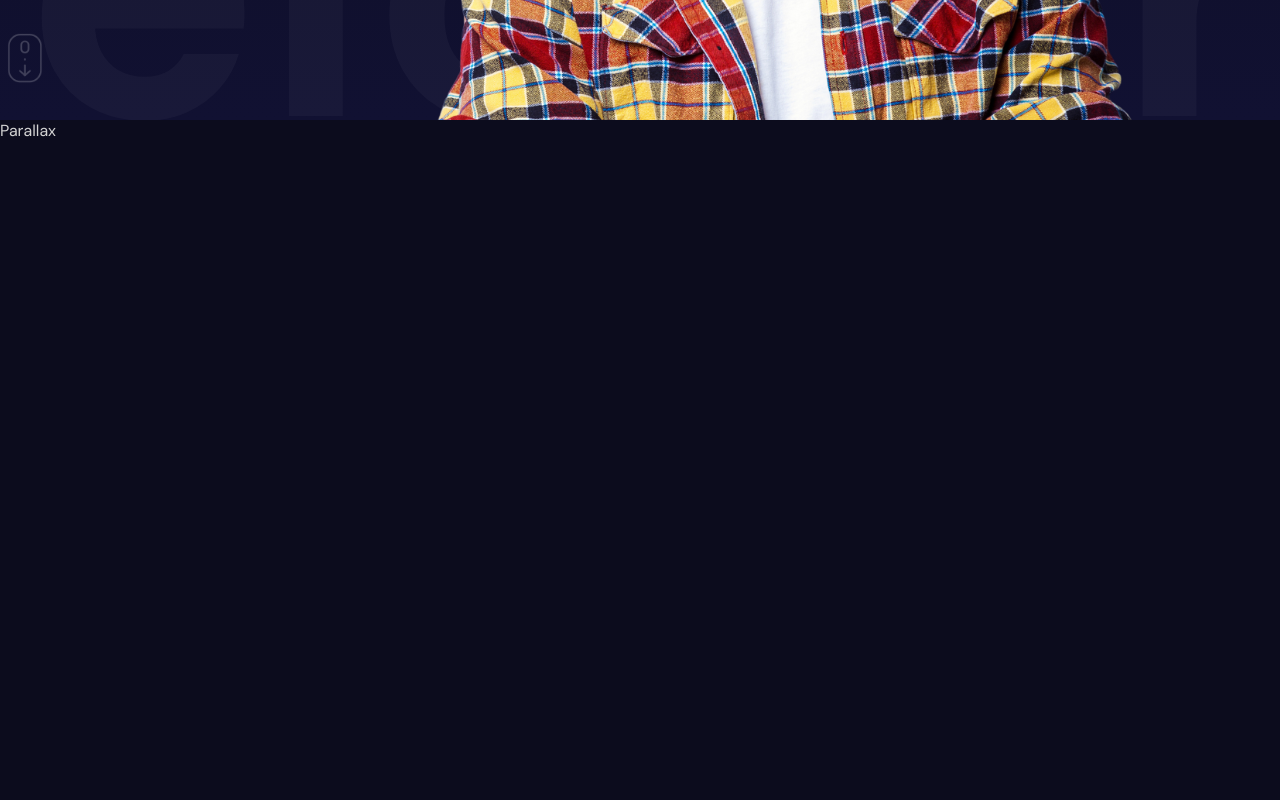
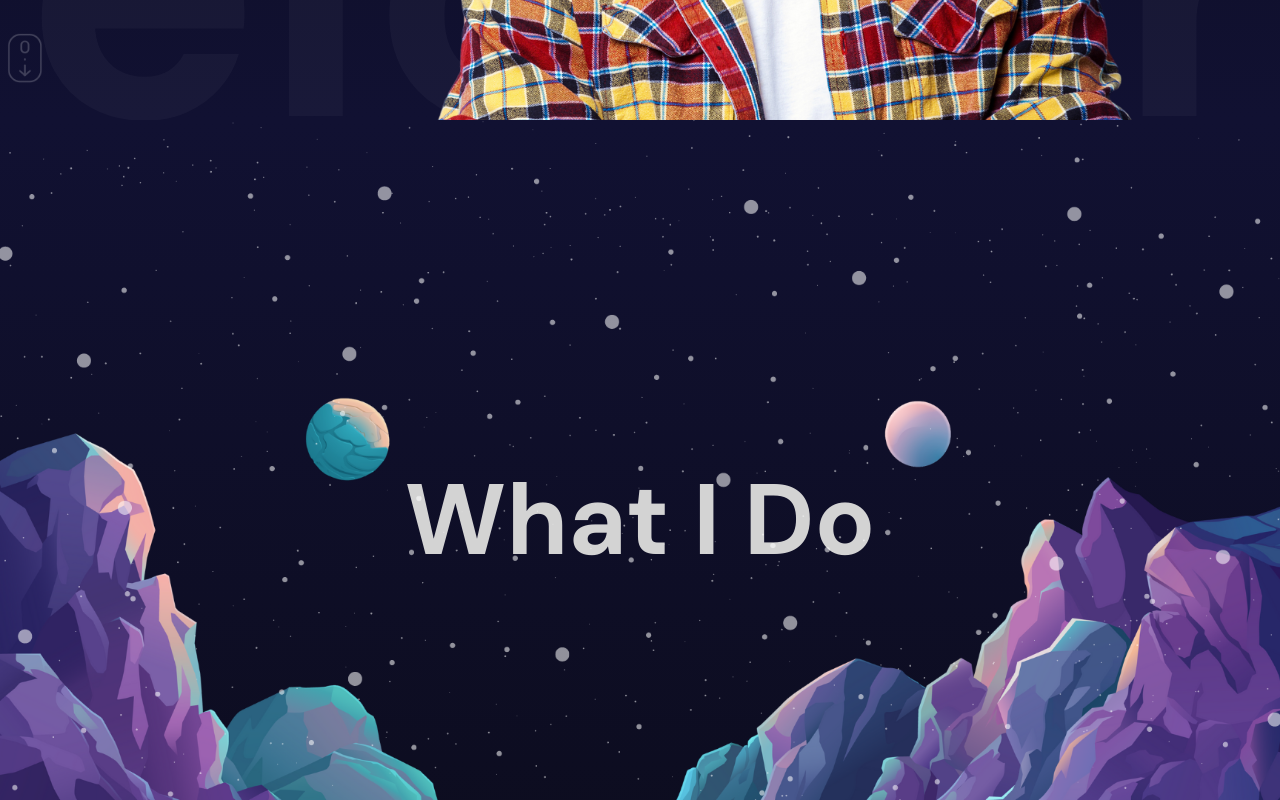
Before and after one commit to gus-pi/portfolio-v2.0, a React (Vite) app: page / in a window 1280 px wide. Shown: the part 680-1480 px from the top of the page. Built offline with nearby package versions, Linux system fonts and the light colour scheme.

Commit message:
add parallax images

```diff
--- a/src/App.tsx
+++ b/src/App.tsx
@@ -1,6 +1,7 @@
 import './app.scss';
 import Hero from './components/hero/Hero';
 import Navbar from './components/navbar/Navbar';
+import Parallax from './components/parallax/Parallax';
 
 const App = () => {
     return (
@@ -9,9 +10,13 @@ const App = () => {
                 <Navbar />
                 <Hero />
             </section>
-            <section id="Services">Parallax</section>
+            <section id="Services">
+                <Parallax type="services" />
+            </section>
             <section>Services</section>
-            <section id="Portfolio">Parallax</section>
+            <section id="Portfolio">
+                <Parallax type="portfolio" />
+            </section>
             <section>portfolio1</section>
             <section>portfolio2</section>
             <section>portfolio3</section>
--- /dev/null
+++ b/src/components/parallax/Parallax.tsx
@@ -0,0 +1,21 @@
+import './parallax.scss';
+
+const Parallax = ({ type }: { type: 'services' | 'portfolio' }) => {
+    return (
+        <div
+            className="parallax"
+            style={{
+                background:
+                    type === 'services'
+                        ? 'linear-gradient(180deg, #111132, #0c0c1d)'
+                        : 'linear-gradient(180deg, #111132, #505064)',
+            }}
+        >
+            <h1>{type === 'services' ? 'What I Do' : 'What I Did'}</h1>
+            <div className="mountains"></div>
+            <div className="planets"></div>
+            <div className="stars"></div>
+        </div>
+    );
+};
+export default Parallax;
--- /dev/null
+++ b/src/components/parallax/parallax.scss
@@ -0,0 +1,39 @@
+.parallax{
+    width: 100%;
+    height: 100%;
+    position: relative;
+    display: flex;
+    align-items: center;
+    justify-content: center;
+
+    h1{
+        font-size: 100px;
+    }
+
+    .mountains{
+        background-image: url('/mountains.png');
+        background-size: cover;
+        background-position: bottom;
+        width: 100%;
+        height: 100%;
+        position: absolute;
+    }
+
+    .planets{
+        background-image: url('/planets.png');
+        background-size: cover;
+        background-position: bottom;
+        width: 100%;
+        height: 100%;
+        position: absolute;
+    }
+
+    .stars{
+        background-image: url('/stars.png');
+        background-size: cover;
+        background-position: bottom;
+        width: 100%;
+        height: 100%;
+        position: absolute;
+    }
+}
```
